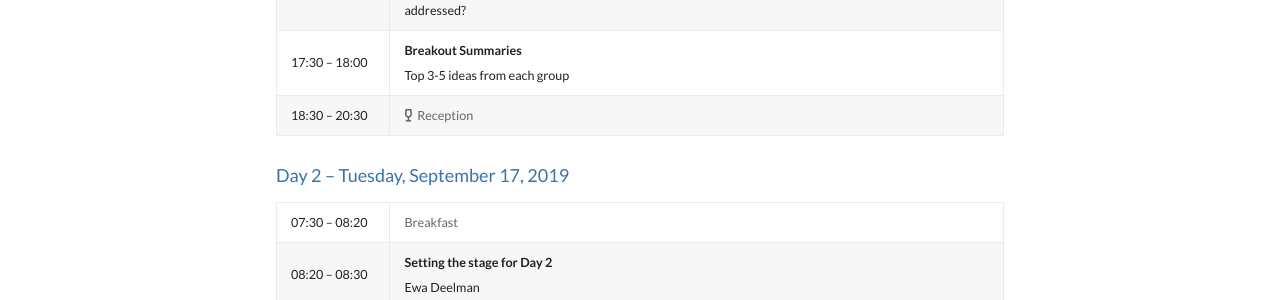
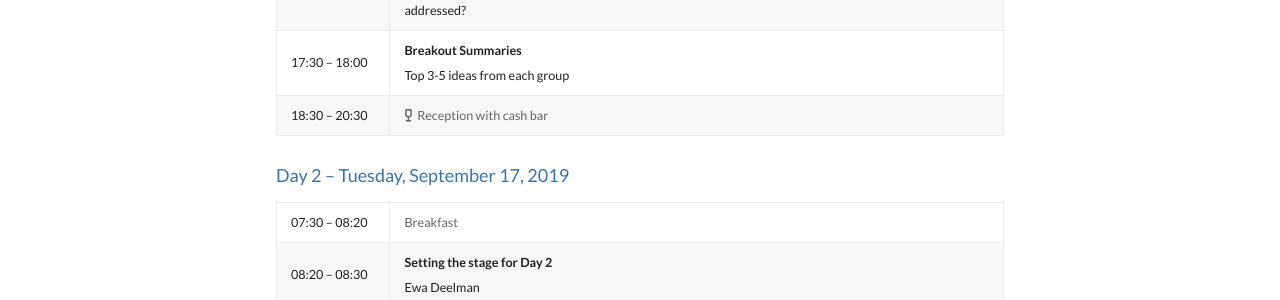
Before and after one commit to facilitiesci/facilitiesci.github.io, a Jekyll site: the page built from agenda.md, in a window 1280 px wide. Shown: the part 1197-1497 px from the top of the page. Built offline with Jekyll 4.4.1, drawn with Linux system fonts in a browser that asks for light colours; nearby versions of some CDN libraries.

Commit message:
Update agenda.md

```diff
--- a/agenda.md
+++ b/agenda.md
@@ -27,7 +27,7 @@ Alexandria, VA, USA, September 16-17, 2019
 | 15:30 – 16:00	| <span style="color: #666"><i class="fas fa-coffee"></i>&nbsp;&nbsp;Break</span>
 | 16:00 – 17:30	| **Parallel Breakouts:**<br />- What are the opportunities for collaboration in CI?<br />-What are the CI challenges that need to be addressed in the next 5 years to support LFs science missions?<br />-What are the non-technical issues that influence CI development and how they can be collaboratively addressed?
 | 17:30 – 18:00	| **Breakout Summaries**<br />Top 3-5 ideas from each group
-| 18:30 – 20:30	| <span style="color: #666"><i class="fas fa-wine-glass-alt"></i>&nbsp;&nbsp;Reception</span>
+| 18:30 – 20:30	| <span style="color: #666"><i class="fas fa-wine-glass-alt"></i>&nbsp;&nbsp;Reception with cash bar</span>
 
 ### Day 2 – Tuesday, September 17, 2019
 
```
